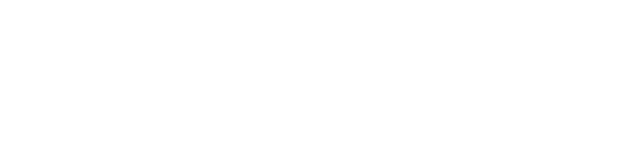
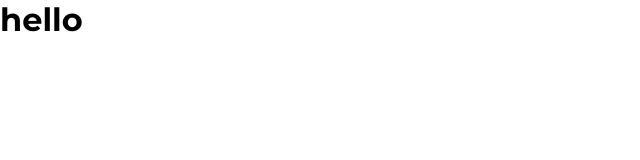
Before and after one commit to rajabboyDeveloper/velloreti, a plain HTML site: page index.html in a window 1280 px wide. Shown: the whole page, without its empty margins (0-640 px from the left). Drawn offline with Linux system fonts and the light colour scheme.

Commit message:
man h1 qoshdim

```diff
--- a/index.html
+++ b/index.html
@@ -10,7 +10,9 @@
   </head>
   <body>
     <div class="wrapper">
-      <header class="header"></header>
+      <header class="header">
+        <h1>hello</h1>
+      </header>
       <main class="main"></main>
       <footer class="footer"></footer>
     </div>
```
